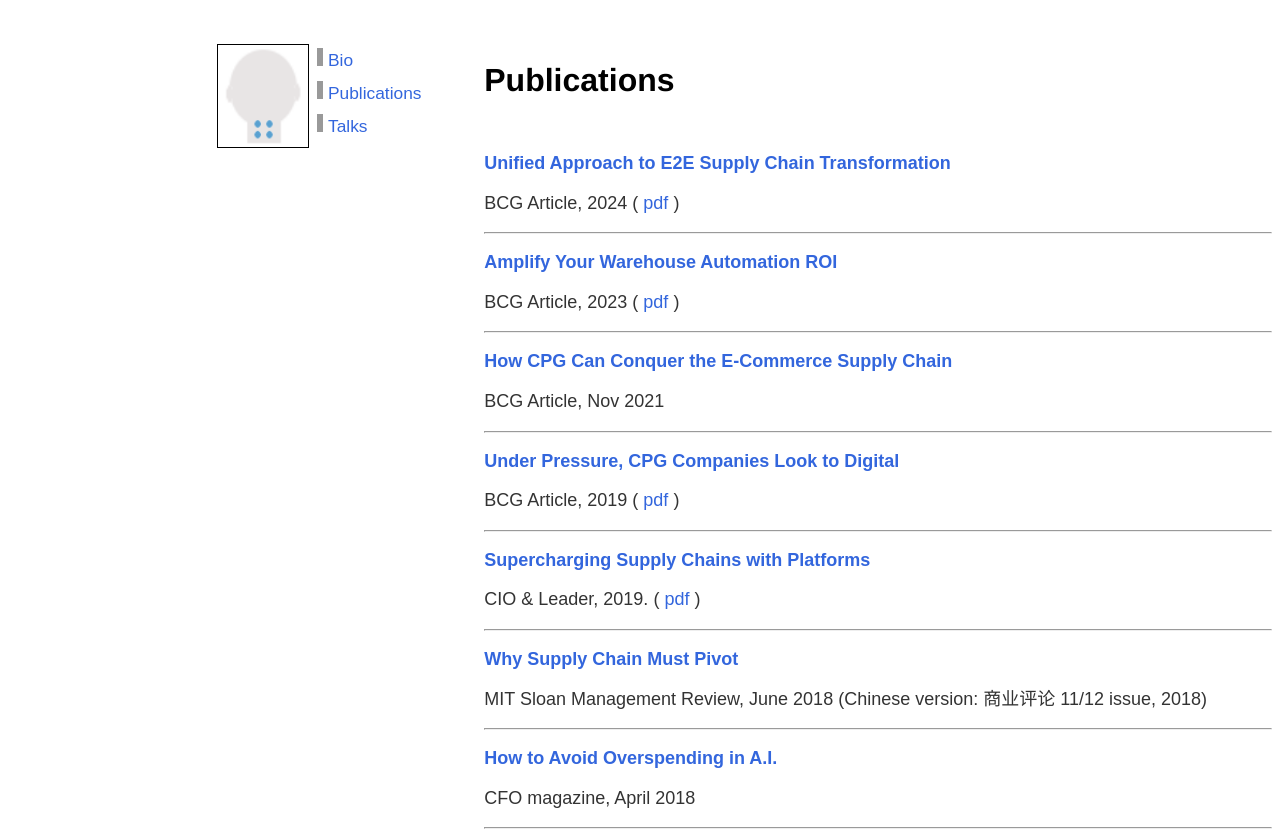
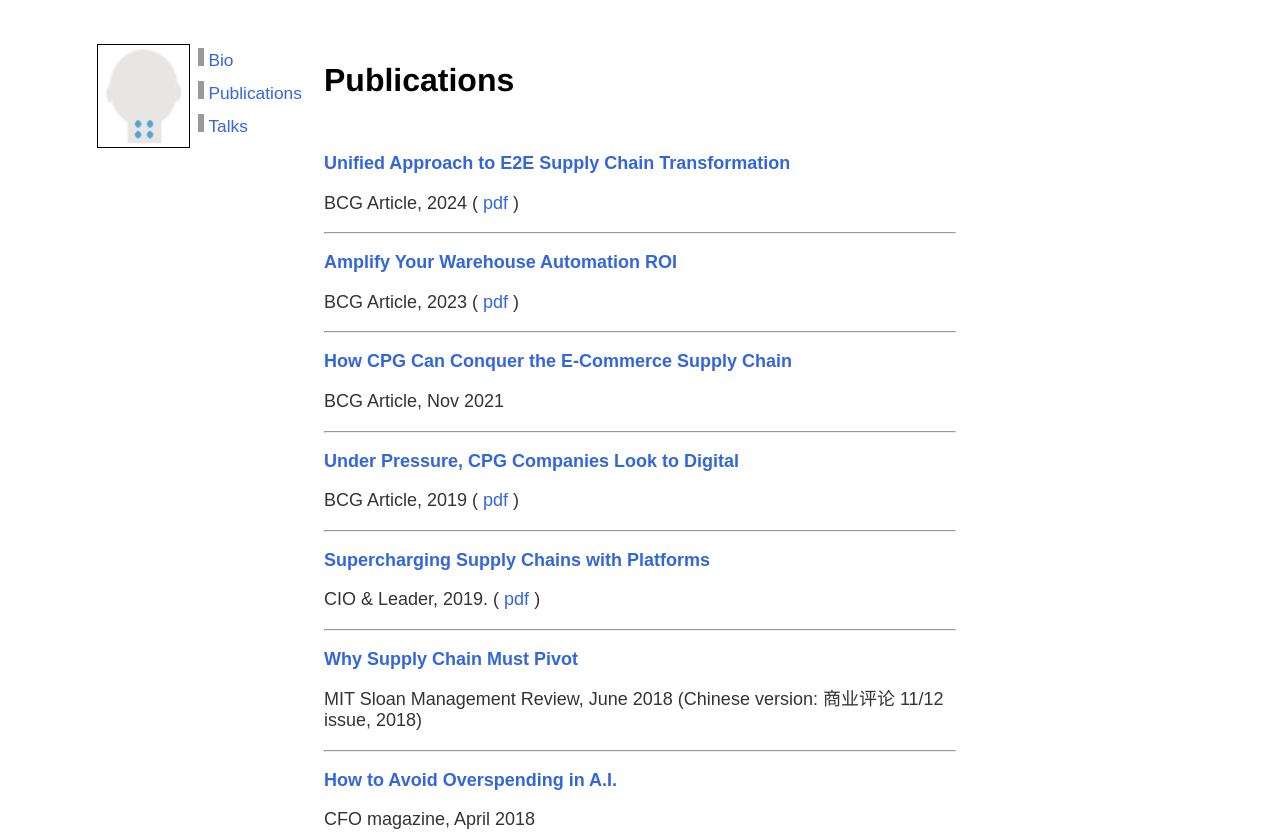
Before and after one commit to mhusnowcrash/MichaelHu, a plain HTML site: page publications.html in a window 1280 px wide. Shown: the top 834 px of the page. Drawn offline with Linux system fonts and the light colour scheme.

Commit message:
June 8 8:24pm Table Width Set

```diff
--- a/publications.html
+++ b/publications.html
@@ -46,10 +46,10 @@
 
 <body>
 <br><br>
-<table  wdith=1230 border=0 cellpadding=0 cellspacing=0>
+<table  width=100%;  max-width=1000px;  border=0;  cellpadding=0;  cellspacing=0>
   <tr>
-  <td width=350 align=right valign=top><img src="images/menu3.gif" border=1 height=102>&nbsp;&nbsp;</td>
-  <td width=180 align=left valign=top>
+  <td width=15%;  align=right valign=top><img src="images/menu3.gif" border=1 height=102>&nbsp;&nbsp;</td>
+  <td width=10%;  align=left valign=top>
 <span class=small2>
 <img src="images/greyBar.jpg" name="L4">&nbsp;<a href="bio.html"   class="blueFont">Bio</a>
 <br>
@@ -60,7 +60,7 @@
 </span>
 </td>
 
-<td width=900 align=left> <br>
+<td width=50%; align=left> <br>
 
 <span class=large>Publications</span> <br><br><br>
 
@@ -162,6 +162,7 @@
 
 
 </td>
+<td width=25%></td>
 </tr>
 </table>
 <center><font size=1 color=#ffffff>Thanks for visiting Michael Hu | Mike Hu's homepage</font></center>
```
Also changed, not shown: bio.html (+6 -4 lines), index.html (+4 -4 lines), talks.html (+5 -4 lines).
